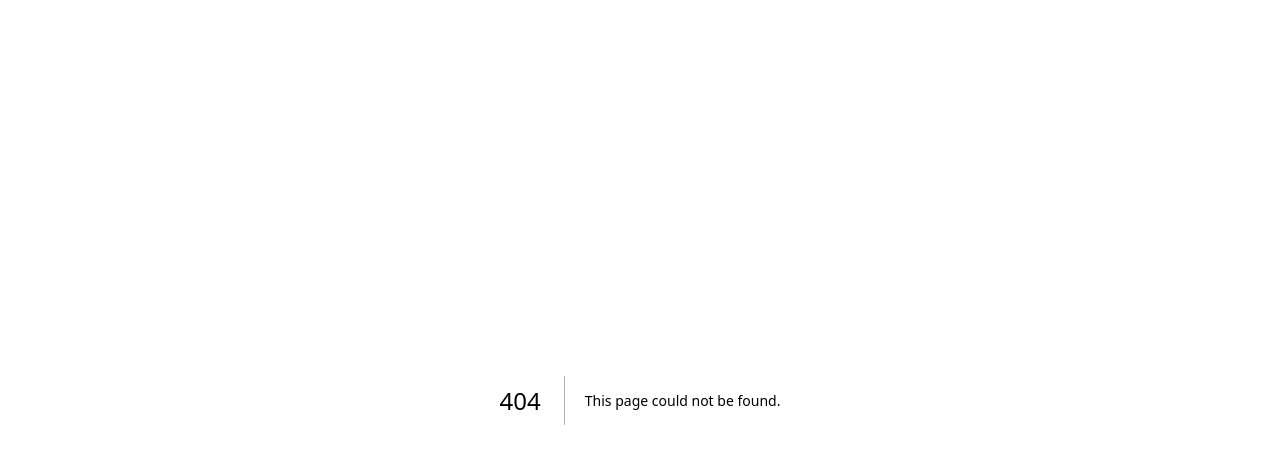
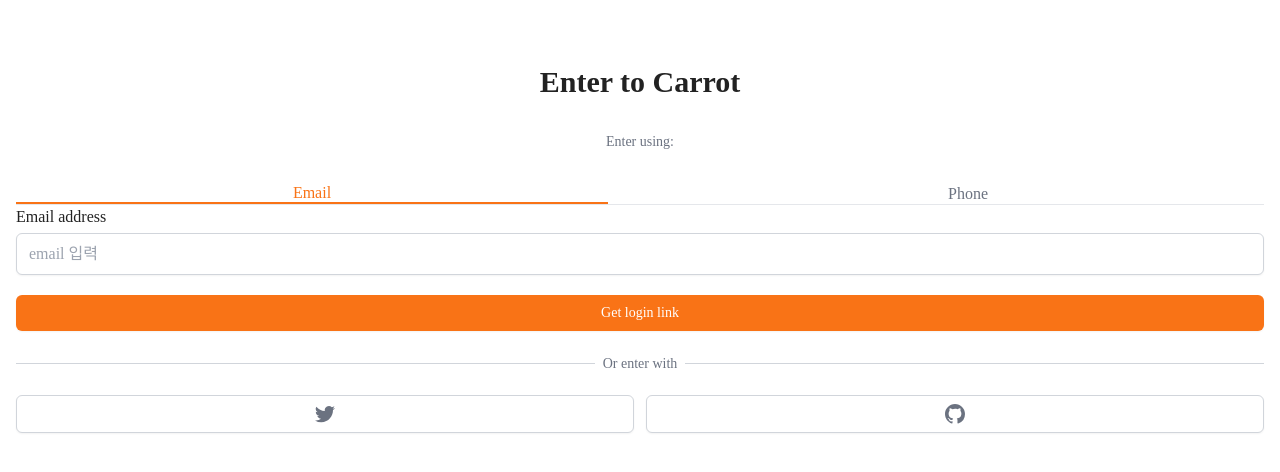
Before and after one commit to cpk0709/mypage-nextjs, a Next.js app: page /enter in a window 1280 px wide. Before the commit this address had no page. Shown: the top 472 px of the page. Built offline with nearby package versions, Linux system fonts and the light colour scheme.

Commit message:
당근 로그인화면 초안완성

```diff
--- a/src/pages/tailwind-prec/index.tsx
+++ b/src/pages/enter/index.tsx
@@ -19,7 +19,7 @@
             <button className={cls('pd-4 font-medium border-b-2', method === 'phone' ? 'text-orange-500 border-solid border-orange-500' : 'border-transparent text-gray-500')} onClick={onPhoneClick}>Phone</button>
           </div>
         </div>
-        <form>
+        <form onSubmit={(e) => e.preventDefault()}>
           <label>
             {method === 'email' ? 'Email address' : null}
             {method === 'phone' ? 'Phone number' : null}
@@ -27,26 +27,26 @@
           <div className=' mt-1'>
             {method === 'email' ? <input type="email" className=' appearance-none w-full px-3 py-2 border border-solid border-gray-300 rounded-md shadow-sm placeholder-gray-400 focus:outline-none focus:ring-orange-500 focus:border-orange-500' placeholder='email 입력' required /> : null}
             {method === 'phone' ? (
-              <div>
-                <span>+82</span>
-                <input type="number" className=' appearance-none w-full px-3 py-2 border border-solid border-gray-300 rounded-md shadow-sm placeholder-gray-400 focus:outline-none focus:ring-orange-500 focus:border-orange-500' required />
+              <div className='flex rounded-md shadow-sm'>
+                <span className='flex items-center justify-center px-3 rounded-l-md border border-r-0 border-gray-300 border-solid bg-gray-50 text-gray-500 select-none text-sm'>+82</span>
+                <input type="number" className=' appearance-none w-full px-3 py-2 border border-solid border-gray-300 rounded-r-md shadow-sm placeholder-gray-400 focus:outline-none focus:ring-orange-500 focus:border-orange-500' required />
               </div>
             ) : null}
           </div>
-          <button>
+          <button className='mt-5 bg-orange-500 hover:bg-orange-600 text-white py-2 px-4 border border-transparent rounded-md w-full shadow-sm text-sm font-medium focus:ring-2 focus:ring-offset-2 focus:ring-orange-500 focus:outline-none'>
             {method === 'email' ? 'Get login link' : null}
             {method === 'phone' ? 'Get one-time password' : null}
           </button>
         </form>
-        <div>
-          <div>
-            <div />
-            <div>
-              <span>Or enter with</span>
+        <div className='mt-8'>
+          <div className='relative'>
+            <div className='absolute w-full border-t border-solid border-gray-300'/>
+            <div className='relative -top-3 text-center'>
+              <span className='bg-white px-2 text-sm text-gray-500'>Or enter with</span>
             </div>
           </div>
-          <div>
-            <button>
+          <div className='grid grid-cols-2 gap-3 mt-2'>
+            <button className='flex justify-center items-center py-2 px-4 border border-solid border-gray-300 rounded-md shadow-sm bg-white text-sm font-medium text-gray-500 hover:bg-gray-300'>
               <svg
                 className="w-5 h-5"
                 aria-hidden="true"
@@ -56,7 +56,7 @@
                 <path d="M6.29 18.251c7.547 0 11.675-6.253 11.675-11.675 0-.178 0-.355-.012-.53A8.348 8.348 0 0020 3.92a8.19 8.19 0 01-2.357.646 4.118 4.118 0 001.804-2.27 8.224 8.224 0 01-2.605.996 4.107 4.107 0 00-6.993 3.743 11.65 11.65 0 01-8.457-4.287 4.106 4.106 0 001.27 5.477A4.073 4.073 0 01.8 7.713v.052a4.105 4.105 0 003.292 4.022 4.095 4.095 0 01-1.853.07 4.108 4.108 0 003.834 2.85A8.233 8.233 0 010 16.407a11.616 11.616 0 006.29 1.84" />
               </svg>
             </button>
-            <button>
+            <button className='flex justify-center items-center py-2 px-4 border border-solid border-gray-300 rounded-md shadow-sm bg-white text-sm font-medium text-gray-500 hover:bg-gray-300'>
               <svg
                 className="w-5 h-5"
                 aria-hidden="true"
```
